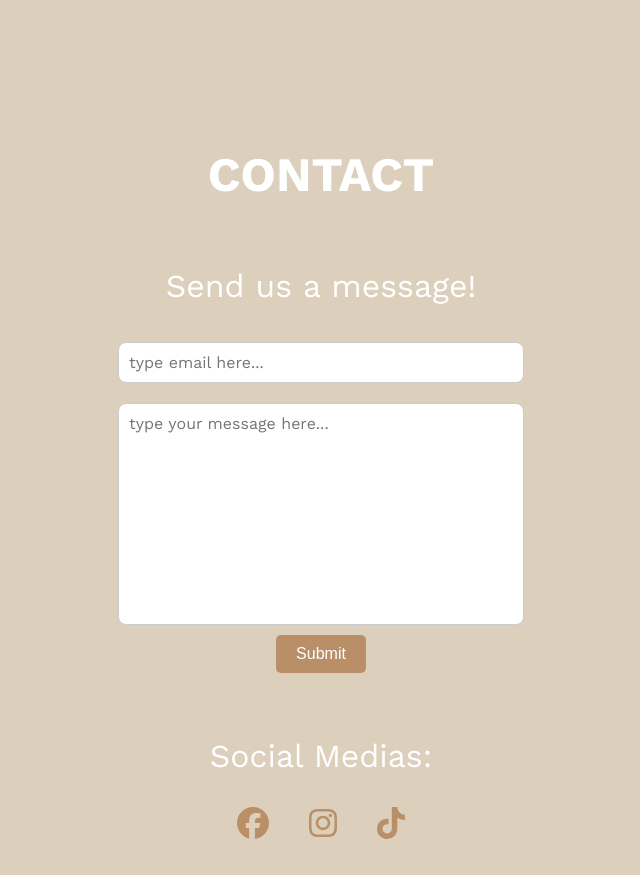
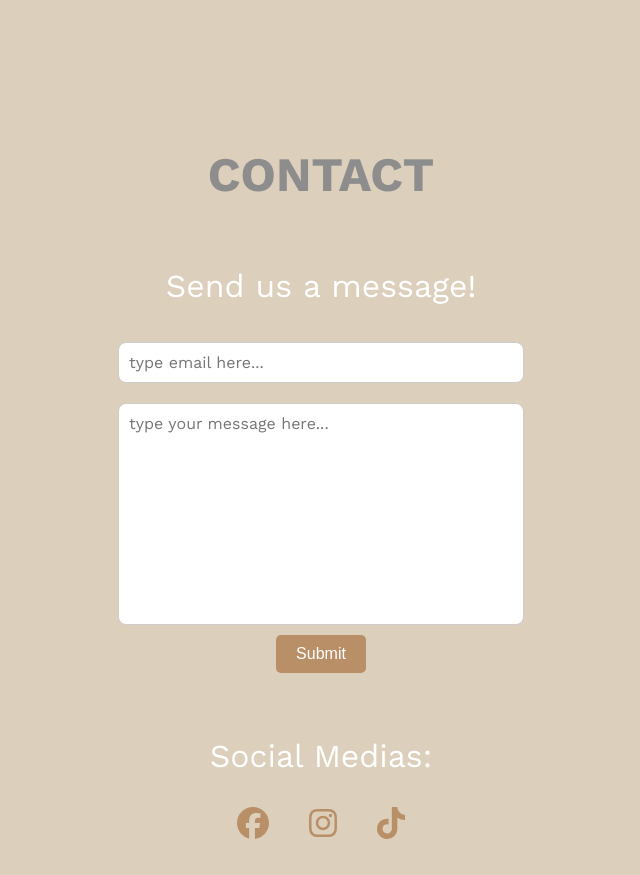
Before and after one commit to niseembha/tableofhopedallas, a Next.js app: page /contact in a window 1280 px wide. Shown: the whole page, without its empty margins (319-959 px from the left). Built offline with nearby package versions, Linux system fonts and the light colour scheme.

Commit message:
quick mac test 1

```diff
--- a/app/contact/contact.css
+++ b/app/contact/contact.css
@@ -20,7 +20,7 @@
 
 h1 {
   font-size: 3em;
-  color: white;
+  color: rgb(141, 141, 141);
   text-align: center;
 }
 
```
